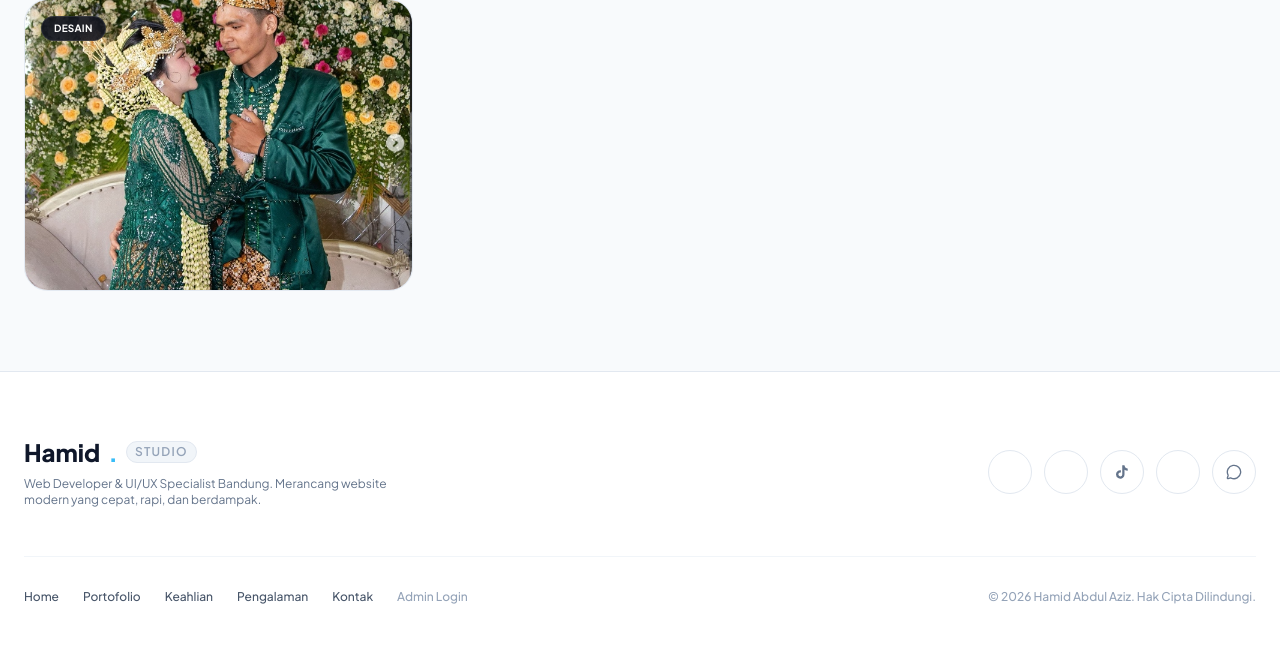
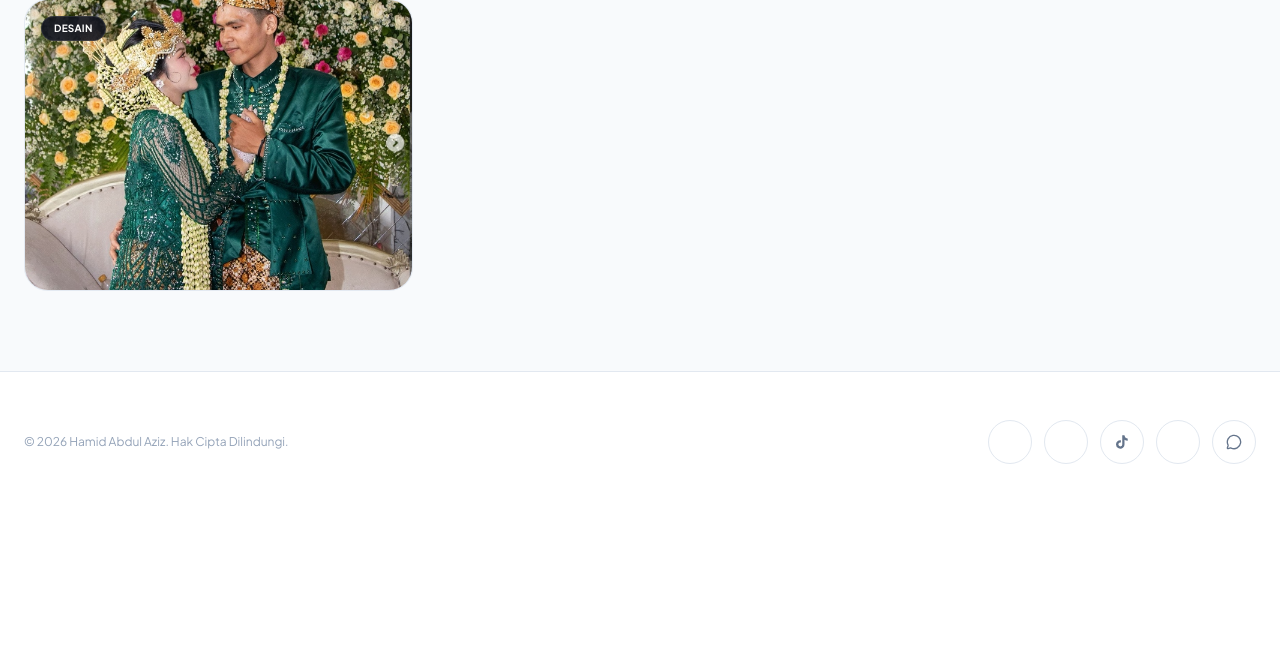
Before and after one commit to HAMIDUMMAZIDUN/PORTOFOLIOHAMID, a Laravel app: page /portofolio in a window 1280 px wide. Shown: the part 875-1544 px from the top of the page. After the commit the page ends 1339 px from the top, so only its background shows below. Run offline with Laravel 12, Linux system fonts and the light colour scheme; data comes from the database, SQL or seed files in the repository; style sheets or scripts are compiled from the project's sources; some libraries are stand-ins or nearby versions.

Commit message:
style(footer): simplify footer by removing studio branding and bottom nav links
- Remove Hamid.Studio title and description from footer
- Remove redundant bottom page navigation links from footer
- Keep clean social media icons and copyright notice

```diff
--- a/resources/views/layouts/public.blade.php
+++ b/resources/views/layouts/public.blade.php
@@ -535,22 +535,14 @@
     </main>
 
     <!-- Ultra-Sleek Modern Footer (Yoggui Style) -->
-    <footer class="border-t border-slate-200 dark:border-white/10 py-16 bg-white dark:bg-[#020617] text-slate-500 dark:text-slate-400 text-sm">
-        <div class="max-w-7xl mx-auto px-6">
-            <div class="flex flex-col md:flex-row justify-between items-center gap-8 mb-12">
-                <!-- Brand Info -->
-                <div class="text-center md:text-left">
-                    <a href="{{ route('home') }}" class="inline-flex items-center space-x-2 text-2xl font-black text-slate-900 dark:text-white font-display">
-                        <span>Hamid</span><span class="text-sky-400">.</span>
-                        <span class="text-xs uppercase tracking-widest text-slate-400 font-semibold px-2 py-0.5 rounded-full bg-slate-100 dark:bg-white/10 border border-slate-200 dark:border-white/10 ml-2">Studio</span>
-                    </a>
-                    <p class="mt-2 text-xs text-slate-500 dark:text-slate-400 max-w-sm">
-                        Web Developer & UI/UX Specialist Bandung. Merancang website modern yang cepat, rapi, dan berdampak.
-                    </p>
+    <footer class="border-t border-slate-200 dark:border-white/10 py-12 bg-white dark:bg-[#020617] text-slate-500 dark:text-slate-400 text-sm">
+        <div class="max-w-7xl mx-auto px-6 flex flex-col sm:flex-row justify-between items-center gap-6">
+            <div class="text-slate-400 dark:text-slate-500 text-xs text-center sm:text-left order-2 sm:order-1">
+                &copy; {{ date('Y') }} Hamid Abdul Aziz. Hak Cipta Dilindungi.
             </div>
 
             <!-- Social Icons in Rounded Circle Buttons -->
-                <ul class="flex items-center gap-3">
+            <ul class="flex items-center gap-3 order-1 sm:order-2">
                 <li>
                     <a href="https://www.instagram.com/hamidajaaaaa/" target="_blank" rel="noopener" class="social-icon" aria-label="Instagram" title="Instagram @hamidajaaaaa">
                         <i data-lucide="instagram" class="w-4 h-4"></i>
@@ -579,22 +571,6 @@
                     </a>
                 </li>
             </ul>
-            </div>
-
-            <!-- Bottom Navigation Bar -->
-            <div class="pt-8 border-t border-slate-100 dark:border-white/5 flex flex-col sm:flex-row justify-between items-center gap-4 text-xs font-medium">
-                <div class="flex flex-wrap justify-center gap-6 text-slate-600 dark:text-slate-400">
-                    <a href="{{ route('home') }}" class="hover:text-brand-600 dark:hover:text-white transition">Home</a>
-                    <a href="{{ request()->routeIs('home') ? '#portfolio' : route('home') . '#portfolio' }}" class="hover:text-brand-600 dark:hover:text-white transition">Portofolio</a>
-                    <a href="{{ request()->routeIs('home') ? '#skills' : route('home') . '#skills' }}" class="hover:text-brand-600 dark:hover:text-white transition">Keahlian</a>
-                    <a href="{{ request()->routeIs('home') ? '#experience' : route('home') . '#experience' }}" class="hover:text-brand-600 dark:hover:text-white transition">Pengalaman</a>
-                    <a href="{{ request()->routeIs('home') ? '#contact' : route('home') . '#contact' }}" class="hover:text-brand-600 dark:hover:text-white transition">Kontak</a>
-                    <a href="{{ route('login') }}" class="hover:text-brand-600 dark:hover:text-white transition text-slate-400">Admin Login</a>
-                </div>
-                <div class="text-slate-400 dark:text-slate-500 text-center sm:text-right">
-                    &copy; 2026 Hamid Abdul Aziz. Hak Cipta Dilindungi.
-                </div>
-            </div>
         </div>
     </footer>
 
```
Also changed, not shown: 3 other files. Lines whose indentation alone changed are shown as unchanged.
